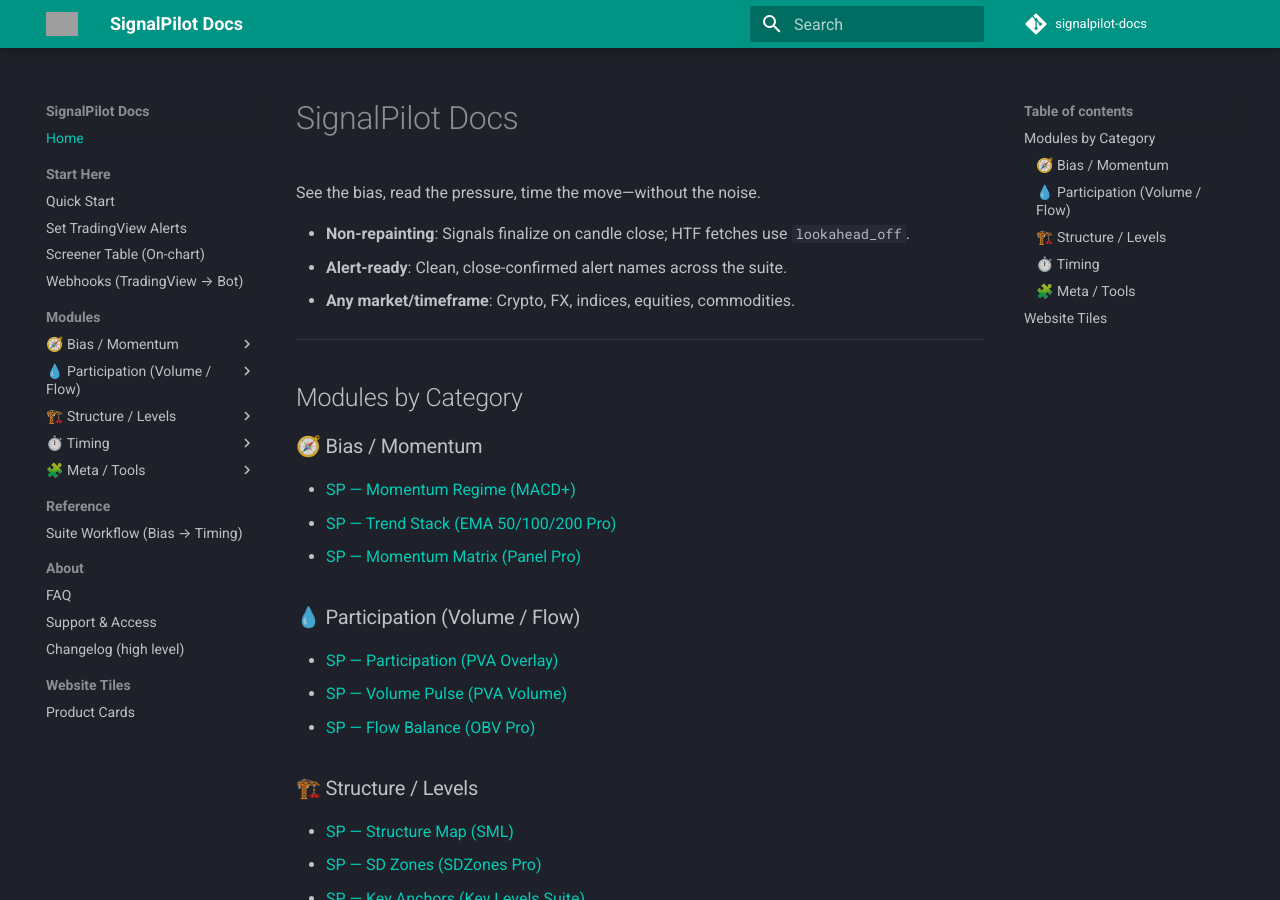
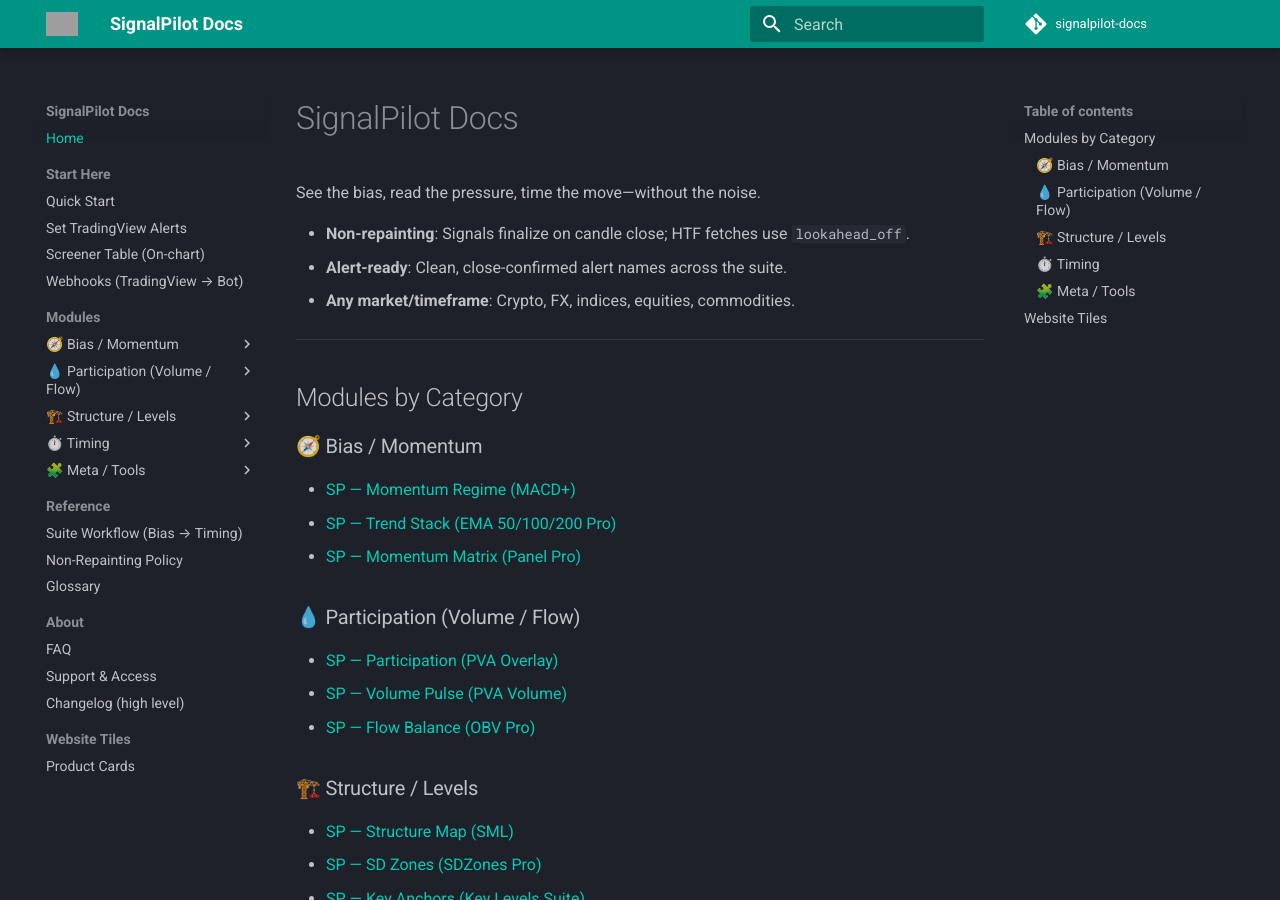
Before and after one commit to Signalpilot/signalpilot-docs, an MkDocs documentation site: the page built from docs/index.md, in a window 1280 px wide and 900 px high. Built offline with MkDocs 1.6.1 and Material for MkDocs 9.7.7, drawn with Linux system fonts in a browser that asks for light colours; comment, search, counter and statistics services are not loaded; some of the changed lines change nothing that is shown; grey boxes are pictures that could not be loaded.

Commit message:
Update mkdocs.yml

```diff
--- a/mkdocs.yml
+++ b/mkdocs.yml
@@ -78,8 +78,8 @@
 
   - Reference:
       - Suite Workflow (Bias → Timing): ref-workflow.md
-      # - Non-Repainting Policy: ref-non-repaint.md    # uncomment if file exists
-      # - Glossary: ref-glossary.md                    # uncomment if file exists
+      - Non-Repainting Policy: ref-non-repaint.md
+      - Glossary: ref-glossary.md
 
   - About:
     - FAQ: about-faq.md
```
